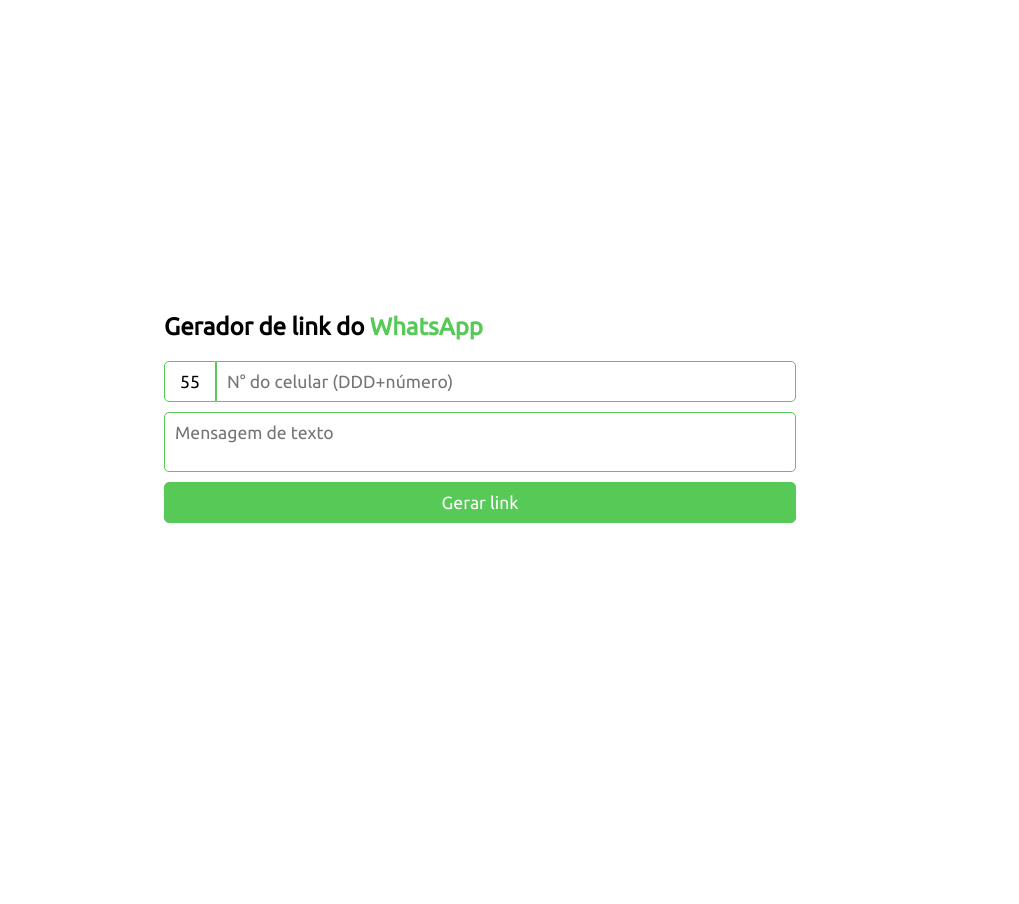
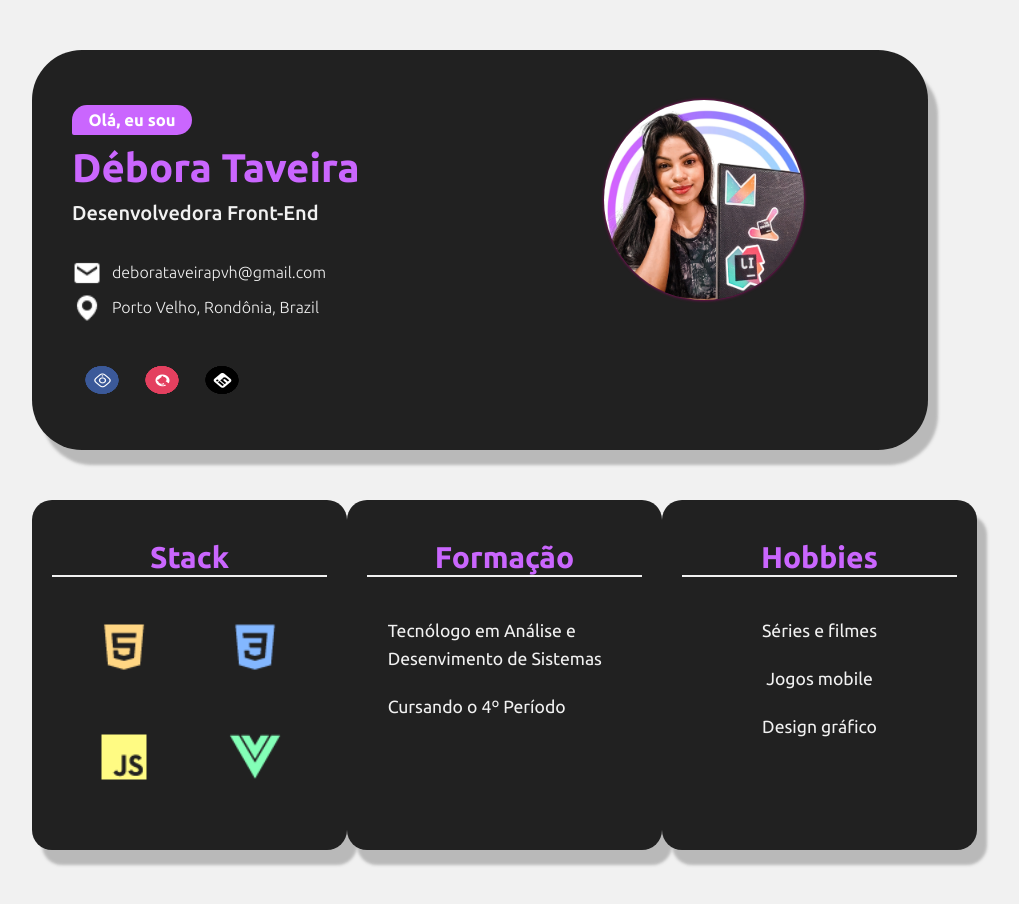
Before and after one commit to DeboraTaveiraa/DeboraTaveiraa.github.io, a plain HTML site: page index.html in a window 1280 px wide. Shown: the whole page, without its empty margins (160-1179 px from the left). Before the commit the page ends 816 px from the top, so only its background shows below. Drawn offline with nearby package versions, Linux system fonts and the light colour scheme.

Commit message:
update repository

```diff
--- /dev/null
+++ b/3D-icons.css
@@ -0,0 +1,79 @@
+.icons {
+    margin-top: 40px;
+    height: 100%;
+
+    display: flex;
+    align-items: center;
+  }
+
+  .icons ul {
+    list-style: none;
+    position: relative;
+
+    display: flex;
+    align-items: center;
+    justify-content: space-between;
+  }
+
+  .icons ul li {
+    position: relative;
+    width: 30px;
+    height: 30px;
+    margin: 0 15px;
+    transform: rotate(-40deg) skew(10deg);
+  }
+
+  ul li span {
+    position: absolute;
+    top: 0;
+    left: 0;
+    width: 100%;
+    height: 100%;
+    background: #000;
+    transition: 0.4s;
+    display: flex !important;
+    align-items: center;
+    justify-content: center;
+    font-size: 15px !important;
+    color: #fff;
+    border-radius: 50px;
+  }
+
+  /* Efeito 3D */
+  ul li:hover span:nth-child(5) {
+    transform: translate(20px, -20px);
+    opacity: 1;
+  }
+
+  ul li:hover span:nth-child(4) {
+    transform: translate(15px, -15px);
+    opacity: 0.8;
+  }
+
+  ul li:hover span:nth-child(3) {
+    transform: translate(10px, -10px);
+    opacity: 0.6;
+  }
+
+  ul li:hover span:nth-child(2) {
+    transform: translate(5px, -5px);
+    opacity: 0.4;
+  }
+
+  ul li:hover span:nth-child(1) {
+    transform: translate(0, 0);
+    opacity: 0.2;
+  }
+
+  /*  */
+  ul li:nth-child(1) span {
+    background: #3b5999;
+  }
+
+  ul li:nth-child(2) span {
+    background: #e4405f;
+  }
+
+  ul li:nth-child(4) span {
+    background: #0077b5;
+  }
--- /dev/null
+++ b/gerador-de-link-whatsapp/style.css
@@ -0,0 +1,88 @@
+@import url("https://fonts.googleapis.com/css2?family=Ubuntu&display=swap");
+
+* {
+  font-family: "Ubuntu", sans-serif;
+}
+
+#app {
+  width: 50%;
+  height: 100vh;
+  margin: 0 auto;
+  display: flex;
+  flex-direction: column;
+  justify-content: center;
+}
+
+.greenName {
+  color: rgb(87, 201, 87);
+}
+
+.container-phone {
+  display: flex;
+  justify-content: space-between;
+}
+
+.prefix {
+  width: 30px;
+  text-align: center;
+  border-radius: 5px 0 0 5px;
+}
+
+.phone {
+  flex: 1;
+  border-radius: 0 5px 5px 0;
+}
+
+input,
+textarea,
+button {
+  padding: 10px;
+  font-size: 1.1em;
+  border-radius: 5px;
+  border: 1px solid rgb(87, 201, 87);
+}
+
+input,
+textarea {
+  margin-bottom: 10px;
+}
+
+textarea {
+  resize: none;
+}
+
+button {
+  background-color: rgb(87, 201, 87);
+  color: #fff;
+}
+
+.link {
+  margin-top: 15px;
+  font-size: 1.1em;
+}
+
+a {
+  color: #2eb5e0;
+}
+
+@media (max-width: 405px) {
+  #app {
+    width: 100%;
+  }
+  .container-phone,
+  textarea {
+    font-size: 0.9em;
+  }
+  .phone {
+    width: 100%;
+  }
+  button {
+    font-size: 1em;
+  }
+}
+
+@media (max-width: 655px) {
+  #app {
+    width: 80%;
+  }
+}
--- a/index.html
+++ b/index.html
@@ -1,35 +1,140 @@
 <!DOCTYPE html>
-<html lang="en">
-  <head>
-    <meta charset="UTF-8" />
-    <meta http-equiv="X-UA-Compatible" content="IE=edge" />
-    <meta name="viewport" content="width=device-width, initial-scale=1.0" />
-    <link rel="stylesheet" href="style.css" />
-    <title>Gerador de Link do WhatsApp</title>
-  </head>
-  <body>
-    <div id="app">
-      <h2>Gerador de link do <span class="greenName">WhatsApp</span></h2>
-      <div class="container-phone">
-        <input type="text" v-model="prefix" class="prefix" />
-        <input
-          v-model="phone"
-          type="text"
-          placeholder="N° do celular (DDD+número)"
-          class="phone"
-        />
-      </div>
-      <textarea v-model="text" placeholder="Mensagem de texto"></textarea>
+<html lang="pt-br">
 
-      <button @click="gerarLink">Gerar link</button>
+<head>
+    <meta charset="UTF-8">
+    <meta name="viewport" content="width=device-width, initial-scale=1.0">
+    <link rel="stylesheet" href="style-cards.css">
+    <link rel="stylesheet" href="style-header.css">
+    <link rel="stylesheet" href="3D-icons.css">
 
-      <span class="link greenName" v-if="link">
-        Link gerado!
-        <a :href="link" target="_blanck">Clique aqui</a>
-      </span>
+    <link rel="stylesheet" href="https://stackpath.bootstrapcdn.com/font-awesome/4.7.0/css/font-awesome.min.css"
+        integrity="sha384-wvfXpqpZZVQGK6TAh5PVlGOfQNHSoD2xbE+QkPxCAFlNEevoEH3Sl0sibVcOQVnN" crossorigin="anonymous">
+
+
+    <title>Portfólio - Débora Taveira</title>
+
+</head>
+
+<body>
+
+    <div id="container-portfolio">
+
+        <div id="portfolio">
+            <div class="content-portfolio">
+                <div id="header-portfolio">
+                    <main>
+                        <header>
+                            <div class="ola">
+                                <h5>Olá, eu sou</h5>
+                            </div>
+
+                            <h1>Débora Taveira</h1>
+                            <p>Desenvolvedora Front-End</p>
+                        </header>
+
+                        <div class="descricao-user">
+                            <p>
+                                <span class="email"></span>
+                                deborataveirapvh@gmail.com
+                            </p>
+
+                            <p>
+                                <span class="address"></span>
+                                Porto Velho, Rondônia, Brazil
+                            </p>
+                        </div>
+
+                        <div class="icons">
+                            <ul>
+
+                                <li>
+                                    <a href="https://www.instagram.com/deborataveiracode/" target="_blanck">
+                                        <span></span>
+                                        <span></span>
+                                        <span></span>
+                                        <span></span>
+                                        <span class="fa fa-instagram" aria-hidden="true"></span>
+                                    </a>
+                                </li>
+                                <li>
+                                    <a href="https://github.com/deborataveiraa" target="_blanck">
+                                        <span></span>
+                                        <span></span>
+                                        <span></span>
+                                        <span></span>
+                                        <span class="fa fa-github" aria-hidden="true"></span>
+                                    </a>
+                                </li>
+                                <li>
+                                    <a href="https://www.linkedin.com/in/d%C3%A9bora-taveira/" target="_blanck">
+                                        <span></span>
+                                        <span></span>
+                                        <span></span>
+                                        <span></span>
+                                        <span class="fa fa-linkedin-square" aria-hidden="true"></span>
+                                    </a>
+                                </li>
+                            </ul>
+                        </div>
+                    </main>
+
+                    <div class="image-perfil">
+                        <img src="/images/debora.jpg" alt="Imagem de Débora Taveira" width="200">
+                    </div>
+                </div>
+
+                <div id="cards-portfolio">
+                    <ul class="list-cards">
+                        <li>
+                            <h3>Stack</h3>
+                            <div class="content-cards">
+                                <ul class="text-cards stack">
+                                    <li><img src="/images/html.png" alt="HTML">
+                                        <img src="/images/css.png" alt="CSS">
+                                        <img src="/images/js.png" alt="Javascript">
+                                        <img src="/images/vue.png" alt="Vue.js">
+                                    </li>
+                                </ul>
+                            </div>
+                        </li>
+
+                        <li>
+                            <h3>Formação</h3>
+
+                            <div class="content-cards">
+                                <ul class="text-cards">
+                                    <li>Tecnólogo em Análise e Desenvimento de Sistemas</li>
+                                    <li>Cursando o 4º Período</li>
+                                </ul>
+                            </div>
+                        </li>
+
+                        <li>
+                            <h3>Hobbies</h3>
+
+                            <div class="content-cards">
+                                <ul class="text-cards hobbies">
+                                    <li>Séries e filmes</li>
+                                    <li>Jogos mobile</li>
+                                    <li>Design gráfico</li>
+                                </ul>
+                            </div>
+                        </li>
+                    </ul>
+                </div>
+            </div>
+        </div>
+
+        <!-- <footer class="dedsec">
+            <p>Feito com S2 por Débora Taveira</p>
+        </footer> -->
     </div>
 
-    <script src="https://cdn.jsdelivr.net/npm/vue/dist/vue.js"></script>
-    <script src="vue.js"></script>
-  </body>
+    <script src="../menuLateral.js"></script>
+    <!--     <script src="https://kit.fontawesome.com/7591838c1e.js" crossorigin="anonymous"></script>
+ -->
+    <script src="../portifolio.js"></script>
+</body>
+
 </html>
--- /dev/null
+++ b/style-cards.css
@@ -0,0 +1,94 @@
+@import url("https://fonts.googleapis.com/css2?family=Ubuntu:wght@300;400;500;700&display=swap");
+* {
+  font-family: "Ubuntu", sans-serif;
+}
+#cards-portfolio {
+  margin: 50px 0;
+}
+
+#cards-portfolio ul.list-cards {
+  display: flex;
+  justify-content: space-between;
+
+  text-align: center;
+  list-style: none;
+}
+
+#cards-portfolio ul.list-cards > li {
+  background: #212121;
+  color: #000;
+
+  width: 30%;
+  min-width: 315px;
+  height: 350px;
+  padding: 20px;
+  border-radius: 20px;
+
+  margin-bottom: 20px;
+  box-shadow: 10px 15px 3px #8888;
+}
+
+#cards-portfolio ul.list-cards > li h3 {
+  font-weight: 700;
+  font-size: 30px;
+  color: #CA66FE;
+
+  margin: 20px 0;
+  border: 2px solid #f1f1f1;
+  border-top: none;
+  border-left: none;
+  border-right: none;
+}
+
+.content-cards {
+  display: flex;
+  justify-content: center;
+  align-items: center;
+}
+
+ul.text-cards {
+  display: flex;
+  flex-direction: column;
+  align-items: center;
+  justify-content: center;
+  list-style: square;
+  text-align: left;
+  color: #f1f1f1;
+}
+
+ul.text-cards > li {
+  font-weight: 400;
+  font-size: 1.1em;
+  line-height: 1.6em;
+
+  width: 85%;
+  margin-top: 20px;
+  list-style: none;
+}
+
+.stack {
+  width: 90%;
+  height: 100%;
+  display: flex;
+}
+
+.stack li {
+  height: 100%;
+  display: grid;
+  grid-template-columns: 1fr 1fr;
+  grid-gap: 50px;
+  list-style: none;
+}
+
+.stack li img {
+  width: 60px;
+  margin: 0 auto;
+}
+
+.hobbies {
+  width: 90%;
+}
+
+.hobbies li {
+  text-align: center;
+}
--- /dev/null
+++ b/style-header.css
@@ -0,0 +1,132 @@
+@import url("https://fonts.googleapis.com/css2?family=Ubuntu:wght@300;400;500;700&display=swap");
+
+* {
+  padding: 0;
+  margin: 0;
+  box-sizing: border-box;
+  font-family: "Ubuntu", sans-serif;
+}
+
+body {
+  height: 100%;
+  background-color: #f1f1f1;
+}
+
+#container-portfolio {
+  width: 100%;
+  display: flex;
+  flex-direction: column;
+  justify-self: space-between;
+}
+
+#portfolio {
+  width: 100%;
+  padding-top: 50px;
+  display: flex;
+  flex-direction: column;
+  align-items: center;
+  justify-content: center;
+}
+
+#portfolio .content-portfolio {
+  width: 70%;
+}
+
+.content-portfolio #header-portfolio {
+  height: 400px;
+
+  display: flex;
+  align-items: center;
+  justify-content: space-between;
+
+  background: #212121;
+  border-radius: 50px;
+
+  color: #f1f1f1;
+  box-shadow: 10px 15px 3px #8888;
+}
+
+.content-portfolio main {
+  width: 300px;
+  margin-left: 40px;
+}
+
+.content-portfolio header .ola {
+  background: #CA66FE;
+  width: 120px;
+  height: 30px;
+
+  display: flex;
+  align-items: center;
+  justify-content: center;
+
+  border-radius: 15px 15px 15px 2px;
+  font-size: 20px;
+  font-weight: 400;
+
+  color: #fff;
+}
+
+.content-portfolio header h1 {
+  margin: 10px 0;
+  color: #CA66FE;
+  font-weight: 700;
+  font-size: 40px;
+}
+
+.content-portfolio header p {
+  font-weight: 500;
+  font-size: 20px;
+
+  margin-bottom: 30px;
+}
+
+.descricao-user p {
+  display: flex;
+  align-items: center;
+
+  font-weight: 300;
+  font-size: 16px;
+
+  line-height: 35px;
+}
+
+.descricao-user p span.email,
+.descricao-user p span.address {
+  background-size: 30px;
+  background-position-y: center;
+
+  width: 30px;
+  height: 30px;
+
+  margin-right: 10px;
+}
+
+.descricao-user span.email {
+  background: url("../images/email.png") no-repeat;
+}
+
+.descricao-user span.address {
+  background: url("../images/marcador.png") no-repeat;
+}
+
+/* Imagem de perfil */
+.image-perfil {
+  width: 50%;
+  height: 300px;
+  text-align: center;
+}
+
+.image-perfil img {
+  border-radius: 120px;
+
+  box-shadow: 0 0 0.2em rgb(179, 0, 119);
+}
+
+/* Rodapé */
+#container-portfolio footer {
+  position: relative;
+  bottom: 0;
+  width: 100%;
+  min-width: 1415px;
+}
--- a/style.css
+++ /dev/null
@@ -1,88 +0,0 @@
-@import url("https://fonts.googleapis.com/css2?family=Ubuntu&display=swap");
-
-* {
-  font-family: "Ubuntu", sans-serif;
-}
-
-#app {
-  width: 50%;
-  height: 100vh;
-  margin: 0 auto;
-  display: flex;
-  flex-direction: column;
-  justify-content: center;
-}
-
-.greenName {
-  color: rgb(87, 201, 87);
-}
-
-.container-phone {
-  display: flex;
-  justify-content: space-between;
-}
-
-.prefix {
-  width: 30px;
-  text-align: center;
-  border-radius: 5px 0 0 5px;
-}
-
-.phone {
-  flex: 1;
-  border-radius: 0 5px 5px 0;
-}
-
-input,
-textarea,
-button {
-  padding: 10px;
-  font-size: 1.1em;
-  border-radius: 5px;
-  border: 1px solid rgb(87, 201, 87);
-}
-
-input,
-textarea {
-  margin-bottom: 10px;
-}
-
-textarea {
-  resize: none;
-}
-
-button {
-  background-color: rgb(87, 201, 87);
-  color: #fff;
-}
-
-.link {
-  margin-top: 15px;
-  font-size: 1.1em;
-}
-
-a {
-  color: #2eb5e0;
-}
-
-@media (max-width: 405px) {
-  #app {
-    width: 100%;
-  }
-  .container-phone,
-  textarea {
-    font-size: 0.9em;
-  }
-  .phone {
-    width: 100%;
-  }
-  button {
-    font-size: 1em;
-  }
-}
-
-@media (max-width: 655px) {
-  #app {
-    width: 80%;
-  }
-}
--- a/vue.js
+++ /dev/null
@@ -1,18 +0,0 @@
-new Vue({
-    el: '#app',
-    data: {
-        prefix: '55',
-        phone: '',
-        text: '',
-        link: '',
-    },
-    methods: {
-        gerarLink() {
-            if(this.phone != '') {
-                this.link = `https://api.whatsapp.com/send?phone=${this.prefix}${this.phone}&text=${this.text}`
-                this.phone = ''
-                this.text = ''
-            }
-        }
-    }
-})
```
Also changed, not shown: gerador-de-link-whatsapp/index.html (added, +35 -0 lines), gerador-de-link-whatsapp/vue.js (added, +18 -0 lines), gerador-de-link-whatsapp/image-project.PNG (renamed from image-project.PNG), images/css.png (added), images/debora.jpg (added), images/email.png (added), images/html.png (added), images/js.png (added), images/marcador.png (added), images/vue.png (added), 2 other files.
